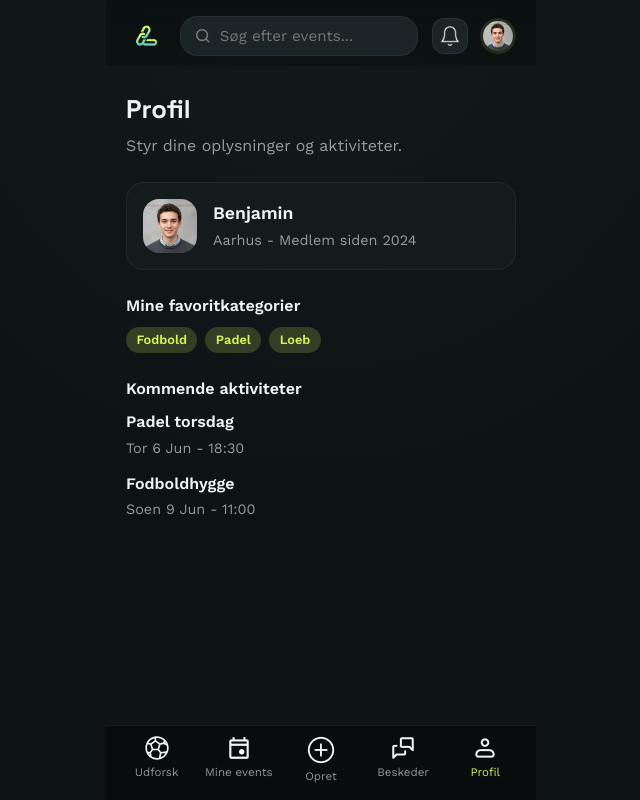
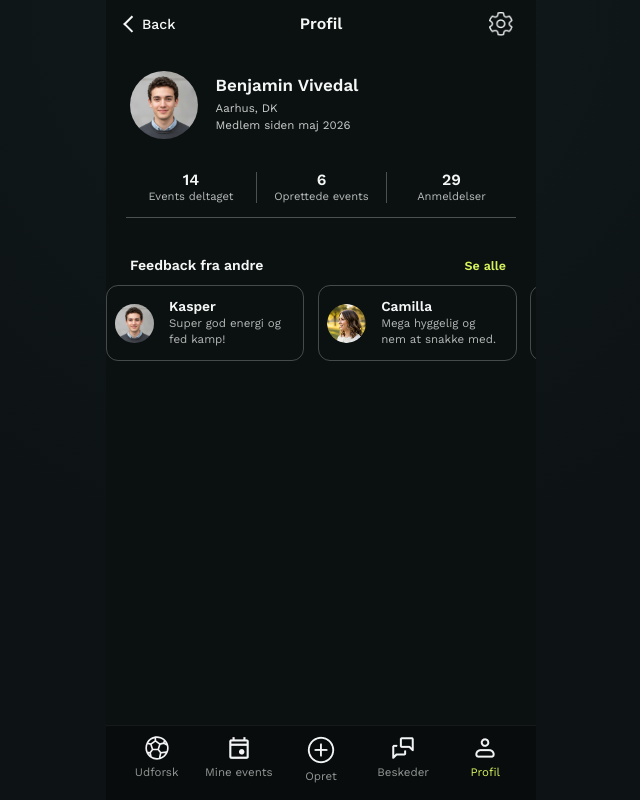
Before and after one commit to benjaminknudsen/web-app-lynk---den-rigtige, a React (Vite) app: page /profil in a window 1280 px wide. Shown: the whole page, without its empty margins (319-959 px from the left). Built offline with nearby package versions, Linux system fonts and the light colour scheme; no server answers.

Commit message:
feat-profilside

```diff
--- a/src/App.jsx
+++ b/src/App.jsx
@@ -1,4 +1,4 @@
-import { Routes, Route } from "react-router";
+import { Route, Routes, useLocation } from "react-router";
 import AppHeader from "./components/AppHeader";
 import BottomNav from "./components/BottomNav";
 import HomePage from "./pages/HomePage";
@@ -12,9 +12,12 @@ import MessagesPage from "./pages/MessagesPage";
 import NotFoundPage from "./pages/NotFoundPage";
 
 export default function App() {
+  const location = useLocation();
+  const hideAppHeader = location.pathname === "/profil";
+
   return (
     <>
-      <AppHeader />
+      {!hideAppHeader && <AppHeader />}
       <Routes>
         <Route path="/" element={<HomePage />} />
         <Route path="/about" element={<AboutPage />} />
--- a/src/pages/ProfilePage.jsx
+++ b/src/pages/ProfilePage.jsx
@@ -1,45 +1,93 @@
+import { useNavigate } from "react-router";
 import profileImg from "../assets/profilbillede.png";
+import sofieAarhus from "../assets/sofieaarhus.png";
+import heroImage from "../assets/image 28.png";
+import settingsIcon from "../assets/indstillinger.png";
+
+const stats = [
+  { value: "14", label: "Events deltaget" },
+  { value: "6", label: "Oprettede events" },
+  { value: "29", label: "Anmeldelser" },
+];
+
+const feedback = [
+  {
+    name: "Kasper",
+    text: "Super god energi og fed kamp!",
+    image: profileImg,
+  },
+  {
+    name: "Camilla",
+    text: "Mega hyggelig og nem at snakke med.",
+    image: sofieAarhus,
+  },
+  {
+    name: "Sofie",
+    text: "Kom til tiden og skabte god stemning.",
+    image: heroImage,
+  },
+];
 
 export default function ProfilePage() {
+  const navigate = useNavigate();
+
   return (
-    <div className="profile-page">
-      <header className="profile-header">
+    <main className="profile-page">
+      <header className="profile-topbar" aria-label="Profil navigation">
+        <button
+          type="button"
+          className="profile-back-btn"
+          onClick={() => navigate(-1)}
+        >
+          <span className="back-chevron" aria-hidden="true" />
+          Back
+        </button>
         <h1>Profil</h1>
-        <p>Styr dine oplysninger og aktiviteter.</p>
+        <button
+          type="button"
+          className="profile-settings-btn"
+          aria-label="Indstillinger"
+        >
+          <img src={settingsIcon} alt="" aria-hidden="true" />
+        </button>
       </header>
 
-      <section className="profile-card">
-        <div className="profile-avatar">
-          <img src={profileImg} alt="Profil" />
-        </div>
-        <div>
-          <h2>Benjamin</h2>
-          <p className="profile-meta">Aarhus - Medlem siden 2024</p>
+      <section className="profile-intro" aria-label="Profiloplysninger">
+        <img src={profileImg} alt="Benjamin Vivedal" className="profile-photo" />
+        <div className="profile-person">
+          <h2>Benjamin Vivedal</h2>
+          <p>Aarhus, DK</p>
+          <p>Medlem siden maj 2026</p>
         </div>
       </section>
 
-      <section className="profile-section">
-        <h3>Mine favoritkategorier</h3>
-        <div className="profile-tags">
-          <span>Fodbold</span>
-          <span>Padel</span>
-          <span>Loeb</span>
+      <section className="profile-stats" aria-label="Profilstatistik">
+        {stats.map((item) => (
+          <div className="profile-stat" key={item.label}>
+            <strong>{item.value}</strong>
+            <span>{item.label}</span>
+          </div>
+        ))}
+      </section>
+
+      <section className="profile-feedback" aria-label="Feedback fra andre">
+        <div className="profile-section-title">
+          <h2>Feedback fra andre</h2>
+          <button type="button">Se alle</button>
+        </div>
+
+        <div className="feedback-carousel">
+          {feedback.map((item) => (
+            <article className="feedback-card" key={item.name}>
+              <img src={item.image} alt={item.name} />
+              <div>
+                <h3>{item.name}</h3>
+                <p>{item.text}</p>
+              </div>
+            </article>
+          ))}
         </div>
       </section>
-
-      <section className="profile-section">
-        <h3>Kommende aktiviteter</h3>
-        <div className="profile-list">
-          <div>
-            <p className="profile-title">Padel torsdag</p>
-            <p className="profile-meta">Tor 6 Jun - 18:30</p>
-          </div>
-          <div>
-            <p className="profile-title">Fodboldhygge</p>
-            <p className="profile-meta">Soen 9 Jun - 11:00</p>
-          </div>
-        </div>
-      </section>
-    </div>
+    </main>
   );
 }
--- a/src/styles.css
+++ b/src/styles.css
@@ -1441,105 +1441,212 @@ main {
 }
 
 .profile-page {
-  padding: 1.5rem 1.25rem 6rem;
-  display: flex;
-  flex-direction: column;
-  gap: 1.5rem;
-}
-
-.profile-header h1 {
-  margin: 0 0 0.3rem;
-  font-family: "Space Grotesk", "Segoe UI", sans-serif;
-  font-size: 1.6rem;
-}
-
-.profile-header p {
-  margin: 0;
-  color: var(--text-muted);
-}
-
-.profile-card {
-  display: flex;
-  align-items: center;
-  gap: 1rem;
-  padding: 1rem;
-  border-radius: 18px;
-  background: var(--bg-card);
-  border: 1px solid var(--border-soft);
-}
-
-.profile-avatar {
-  width: 54px;
-  height: 54px;
-  border-radius: 16px;
-  background: linear-gradient(135deg, #f7f1c3, #c5f173);
-  color: #191f1f;
+  min-height: 100vh;
+  padding: 0 0 6.25rem;
+  overflow: hidden;
+  background: #0b1111;
+}
+
+.profile-topbar {
+  height: 3rem;
+  display: grid;
+  grid-template-columns: 1fr auto 1fr;
+  align-items: center;
+  padding: 0 1.25rem;
+}
+
+.profile-topbar h1 {
+  margin: 0;
+  color: #f4f7f5;
+  font-size: 1rem;
+  font-weight: 600;
+  line-height: 1;
+}
+
+.profile-back-btn,
+.profile-settings-btn {
+  border: 0;
+  background: transparent;
+  color: #f4f7f5;
+  cursor: pointer;
+}
+
+.profile-back-btn {
+  justify-self: start;
+  display: inline-flex;
+  align-items: center;
+  gap: 0.28rem;
+  padding: 0;
+  font-size: 0.88rem;
+  font-weight: 500;
+}
+
+.back-chevron {
+  width: 0.72rem;
+  height: 0.72rem;
+  border-left: 2px solid currentColor;
+  border-bottom: 2px solid currentColor;
+  transform: rotate(45deg);
+}
+
+.profile-settings-btn {
+  justify-self: end;
+  width: 1.9rem;
+  height: 1.9rem;
   display: grid;
   place-items: center;
+  padding: 0;
+}
+
+.profile-settings-btn img {
+  width: 1.52rem;
+  height: 1.52rem;
+  object-fit: contain;
+}
+
+.profile-intro {
+  display: grid;
+  grid-template-columns: 4.55rem 1fr;
+  align-items: center;
+  gap: 0.8rem;
+  padding: 1.45rem 1.5rem 2.05rem;
+}
+
+.profile-photo {
+  width: 4.25rem;
+  aspect-ratio: 1;
+  border-radius: 50%;
+  object-fit: cover;
+}
+
+.profile-person {
+  min-width: 0;
+}
+
+.profile-person h2 {
+  margin: 0 0 0.38rem;
+  color: #f4f7f5;
+  font-size: 1.06rem;
   font-weight: 700;
-  overflow: hidden;
-  flex-shrink: 0;
-}
-
-.profile-avatar img {
-  width: 100%;
-  height: 100%;
-  object-fit: cover;
-  display: block;
-}
-
-.profile-card h2 {
-  margin: 0 0 0.2rem;
-  font-size: 1.1rem;
-}
-
-.profile-meta {
-  margin: 0;
-  color: var(--text-muted);
-  font-size: 0.9rem;
-}
-
-.profile-section h3 {
-  margin: 0 0 0.6rem;
-  font-size: 1rem;
-}
-
-.profile-tags {
-  display: flex;
-  gap: 0.5rem;
-  flex-wrap: wrap;
-}
-
-.profile-tags span {
-  background: rgba(214, 247, 91, 0.18);
-  color: var(--accent);
-  padding: 0.2rem 0.65rem;
-  border-radius: 999px;
-  font-size: 0.8rem;
-  font-weight: 600;
-}
-
-.profile-section-header {
+  line-height: 1.05;
+}
+
+.profile-person p {
+  margin: 0.12rem 0 0;
+  color: rgba(244, 247, 245, 0.82);
+  font-size: 0.72rem;
+  line-height: 1.35;
+}
+
+.profile-stats {
+  display: grid;
+  grid-template-columns: repeat(3, 1fr);
+  margin: 0 1.25rem;
+  padding: 0 0 0.86rem;
+  border-bottom: 1px solid rgba(244, 247, 245, 0.28);
+}
+
+.profile-stat {
+  min-width: 0;
+  display: grid;
+  justify-items: center;
+  gap: 0.12rem;
+  padding: 0 0.22rem;
+  color: #f4f7f5;
+  text-align: center;
+}
+
+.profile-stat + .profile-stat {
+  border-left: 1px solid rgba(244, 247, 245, 0.28);
+}
+
+.profile-stat strong {
+  font-size: 0.98rem;
+  font-weight: 800;
+  line-height: 1;
+}
+
+.profile-stat span {
+  color: rgba(244, 247, 245, 0.74);
+  font-size: 0.7rem;
+  line-height: 1.2;
+}
+
+.profile-feedback {
+  padding: 2.45rem 0 0;
+}
+
+.profile-section-title {
   display: flex;
   align-items: center;
   justify-content: space-between;
   gap: 1rem;
-}
-
-.profile-note {
-  margin: 0.6rem 0 0;
-  color: var(--text-muted);
-  font-size: 0.95rem;
-}
-
-.profile-list {
-  display: grid;
-  gap: 0.8rem;
-}
-
-.profile-title {
-  margin: 0 0 0.2rem;
-  font-weight: 600;
+  padding: 0 1.5rem 0.7rem;
+}
+
+.profile-section-title h2 {
+  margin: 0;
+  color: #f4f7f5;
+  font-size: 0.88rem;
+  font-weight: 700;
+  line-height: 1.1;
+}
+
+.profile-section-title button {
+  border: 0;
+  background: transparent;
+  color: var(--accent);
+  font-size: 0.78rem;
+  font-weight: 800;
+  cursor: pointer;
+}
+
+.feedback-carousel {
+  display: flex;
+  gap: 0.86rem;
+  overflow-x: auto;
+  scroll-snap-type: x mandatory;
+  scrollbar-width: none;
+  padding: 0 1.25rem 1rem;
+}
+
+.feedback-carousel::-webkit-scrollbar {
+  display: none;
+}
+
+.feedback-card {
+  flex: 0 0 12.4rem;
+  min-height: 4.75rem;
+  display: grid;
+  grid-template-columns: 2.78rem 1fr;
+  align-items: center;
+  gap: 0.58rem;
+  padding: 0.78rem 0.82rem 0.78rem 0.52rem;
+  border: 1px solid rgba(244, 247, 245, 0.25);
+  border-radius: 12px;
+  scroll-snap-align: start;
+}
+
+.feedback-card img {
+  width: 2.42rem;
+  aspect-ratio: 1;
+  border-radius: 50%;
+  object-fit: cover;
+}
+
+.feedback-card h3 {
+  margin: 0 0 0.16rem;
+  color: #f4f7f5;
+  font-size: 0.86rem;
+  font-weight: 700;
+  line-height: 1.1;
+}
+
+.feedback-card p {
+  margin: 0;
+  color: rgba(244, 247, 245, 0.72);
+  font-size: 0.72rem;
+  line-height: 1.35;
 }
 
 /* 404 */
```
Also changed, not shown: src/assets/indstillinger.png (added).
